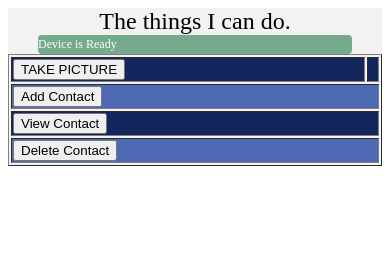
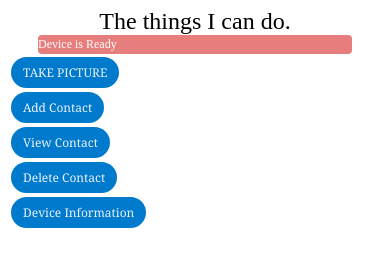
Before and after one commit to itsmehul/CordovaProject, a website: page www/index.html in a window 390 px wide. Drawn offline with Linux system fonts and the light colour scheme; some packages are replaced by stand-ins of ours.

Commit message:
Cleaned up the css mess. Added device plugin.

```diff
--- a/config.xml
+++ b/config.xml
@@ -26,5 +26,6 @@
     <plugin name="cordova-plugin-battery-status" spec="^1.2.4" />
     <plugin name="cordova-plugin-camera" spec="^2.4.1" />
     <plugin name="cordova-plugin-contacts" spec="^2.3.1" />
+    <plugin name="cordova-plugin-device" spec="^1.1.6" />
     <plugin name="cordova-plugin-whitelist" spec="^1.3.2" />
 </widget>
--- a/package.json
+++ b/package.json
@@ -15,6 +15,7 @@
         "cordova-plugin-camera": "^2.4.1",
         "cordova-plugin-compat": "^1.1.0",
         "cordova-plugin-contacts": "^2.3.1",
+        "cordova-plugin-device": "^1.1.6",
         "cordova-plugin-whitelist": "^1.3.2"
     },
     "cordova": {
@@ -22,7 +23,8 @@
             "cordova-plugin-whitelist": {},
             "cordova-plugin-battery-status": {},
             "cordova-plugin-camera": {},
-            "cordova-plugin-contacts": {}
+            "cordova-plugin-contacts": {},
+            "cordova-plugin-device": {}
         },
         "platforms": [
             "android"
--- a/www/css/index.css
+++ b/www/css/index.css
@@ -26,16 +26,8 @@ body {
 
 /* Portrait layout (default) */
 .app {
-background-color: rgb(243, 242, 240)
+background-color: rgba(243, 242, 240, 0)
 }
-
-table#t01 tr:nth-child(even) {
-    background-color: rgb(77, 105, 180);
-}
-table#t01 tr:nth-child(odd) {
-    background-color: rgb(20, 39, 92);
-}
-
 
 h1 {
     font-size:24px;
@@ -61,9 +53,27 @@ h1 {
 }
 
 .event.received {
-    background-color:#4B946A;
+    background-color:rgb(223, 83, 83);
     display:none;
 }
+button {
+    -webkit-border-radius: 28;
+    -moz-border-radius: 28;
+    border-radius: 28px;
+    font-family: Georgia;
+    color: #edf2fa;
+    font-size: 12px;
+    background: #007acc;
+    padding: 7px 12px 7px 12px;
+    text-decoration: none;
+    border: solid #1f628d 0px;
+    text-decoration: none;
+  }
+
+button:hover {
+    background: #163b52;
+    text-decoration: none;
+  }
 
 @keyframes fade {
     from { opacity: 1.0; }
--- a/www/index.html
+++ b/www/index.html
@@ -46,7 +46,7 @@
             <p class="event received">Device is Ready</p>
         </div>
         <div>
-            <table border="1px solid" width="100%" id="t01">
+            <table width="100%">
                 <tr>
                     <td>
                         <button id="cameraTakePicture">TAKE PICTURE</button>
@@ -70,6 +70,11 @@
                         <button id="deleteContact">Delete Contact</button>
                     </td>
                 </tr>
+                <tr>
+                    <td colspan="2">
+                        <button id="devInfo">Device Information</button>
+                    </td>
+                </tr>
             </table>
         </div>
     </div>
--- a/www/js/index.js
+++ b/www/js/index.js
@@ -14,6 +14,8 @@ var app = {
             ("click", findContacts);
         document.getElementById("deleteContact").addEventListener
             ("click", deleteContact);
+        document.getElementById("devInfo").addEventListener
+            ("click", devInfo);
     },
 
     // Update DOM on a Received Event
@@ -99,3 +101,6 @@ function deleteContact() {
         alert('Failed because: ' + message);
     }
 }
+function devInfo(){
+    alert(device.platform+"\n"+device.manufacturer+"\n"+device.model);
+}
```
